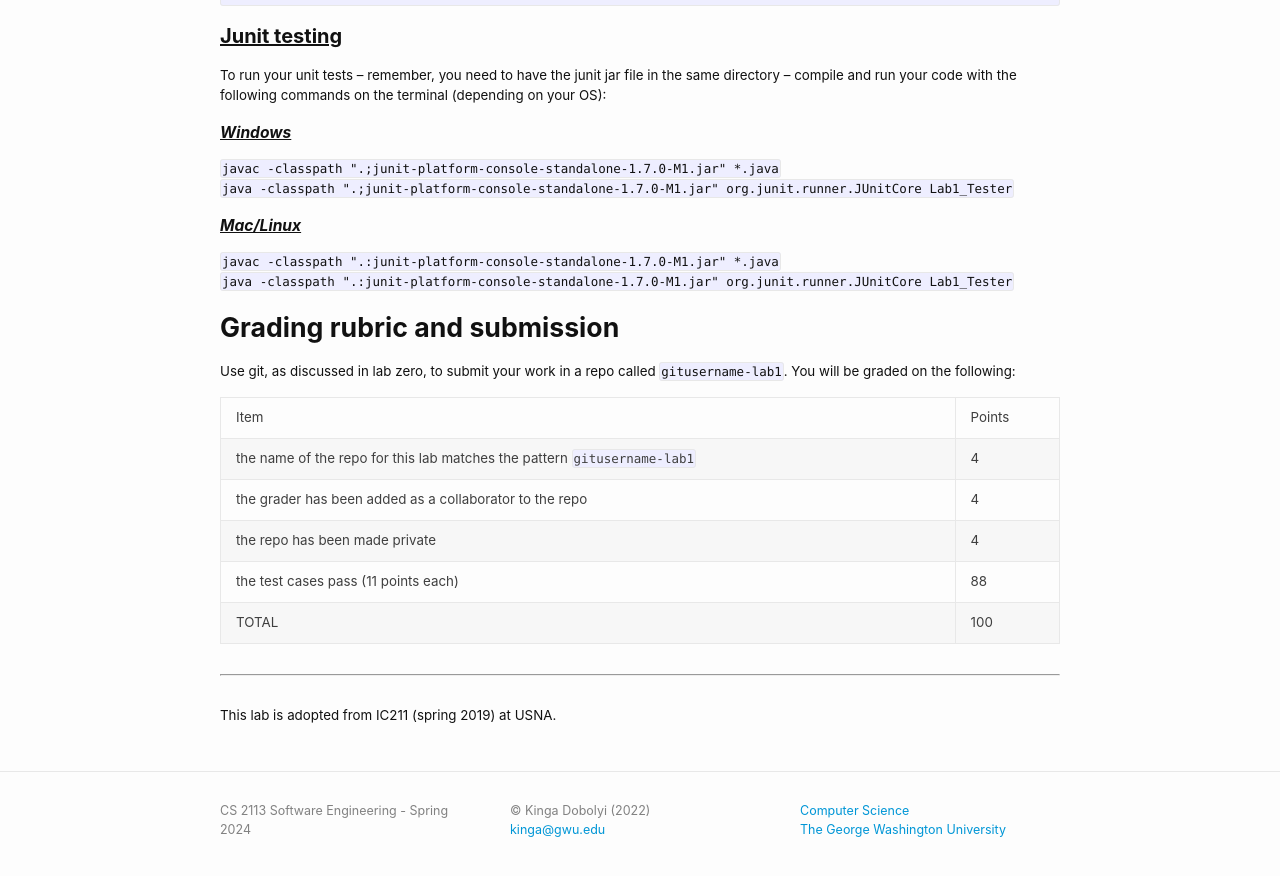
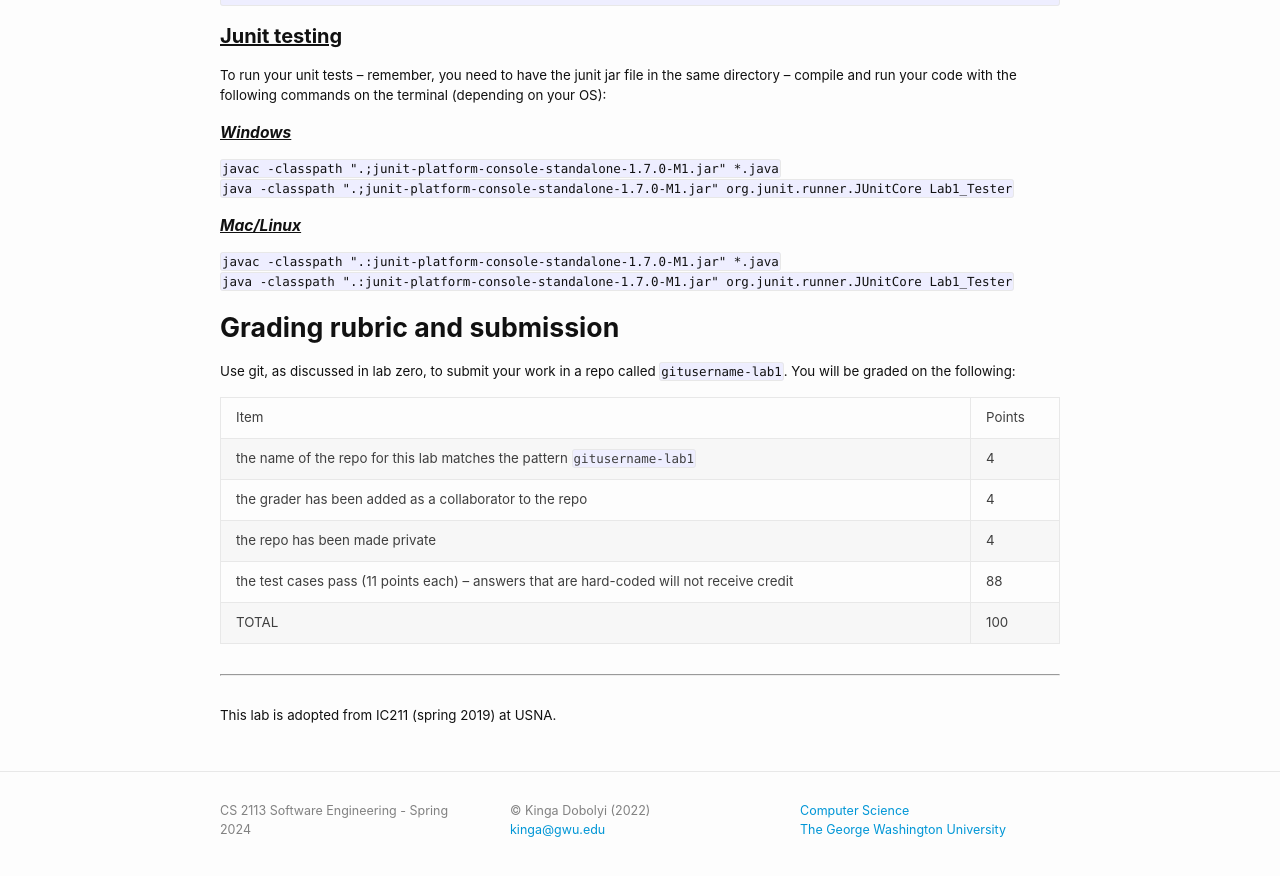
Before and after one commit to cs2113-f24/cs2113-f24.github.io, a Jekyll site: the page built from labs/01-oop.md, in a window 1280 px wide and 900 px high, scrolled down 3101 px. Shown: the top 876 px of the window. Built offline with Jekyll 4.4.1, drawn with Linux system fonts in a browser that asks for light colours.

Commit message:
spring update

```diff
--- a/labs/01-oop.md
+++ b/labs/01-oop.md
@@ -145,7 +145,7 @@ Use git, as discussed in lab zero, to submit your work in a repo called `gituser
 |the name of the repo for this lab matches the pattern  `gitusername-lab1` | 4 |
 |the grader has been added as a collaborator to the repo| 4 |
 |the repo has been made private | 4 |
-|the test cases pass (11 points each) | 88 |
+|the test cases pass (11 points each) -- answers that are hard-coded will not receive credit | 88 |
 |TOTAL | 100 |
 
 ---
```
